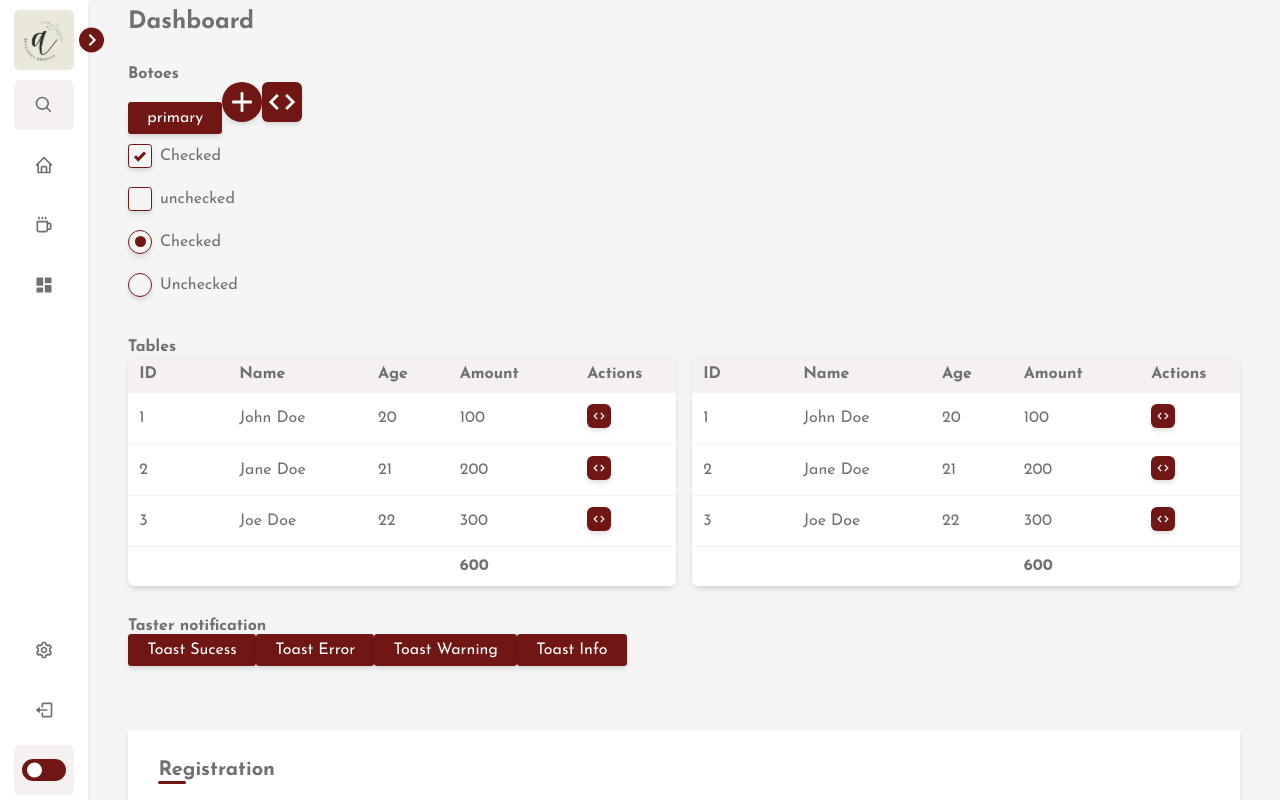
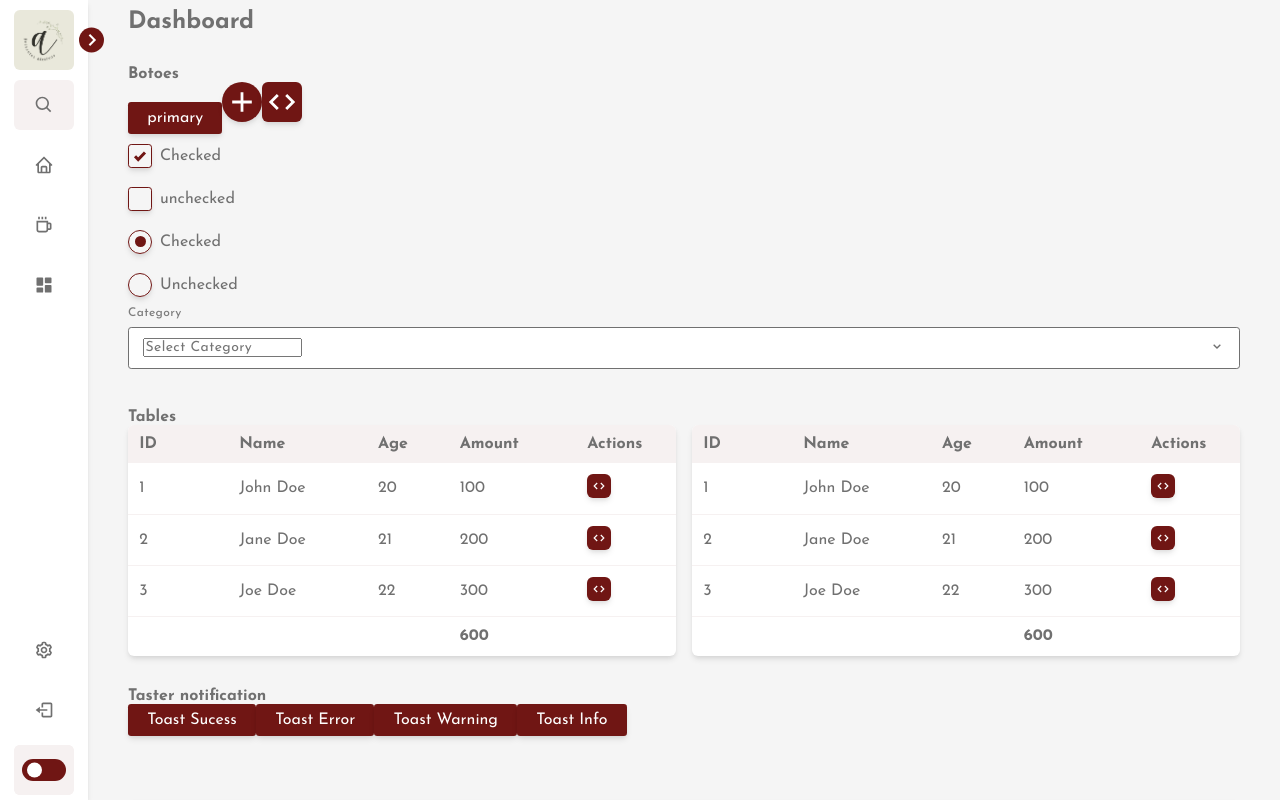
Before and after one commit to wevertonbruno/artesania, a React (Create React App) app: page /components in a window 1280 px wide. Shown: the top 800 px of the page. Built offline with nearby package versions, Linux system fonts and the light colour scheme.

Commit message:
feat: Create initial struct select

```diff
--- a/src/components/select/index.tsx
+++ b/src/components/select/index.tsx
@@ -1,18 +1,17 @@
 import React from "react";
 import * as Styled from "./styled";
 
-function index() {
+function Select() {
   return (
     <Styled.Container className="select">
       <div className="category-select">
         <label>Category</label>
-        <input type="checkbox" />
 
         <div className="select-button">
-          <div>Select category</div>
+          <input className="selected-value" placeholder="Select Category" />
           <div className="chevrons">
-            <Styled.ChevronUpIcon />
-            <Styled.ChevronDownIcon />
+            <Styled.ChevronUpIcon className="up" />
+            <Styled.ChevronDownIcon className="down" />
           </div>
         </div>
       </div>
@@ -20,4 +19,4 @@ function index() {
   );
 }
 
-export default index;
+export default Select;
--- a/src/components/select/styled.ts
+++ b/src/components/select/styled.ts
@@ -1,8 +1,63 @@
 import { BiChevronDown, BiChevronUp } from "react-icons/bi";
 import styled from "styled-components";
 
-export const Container = styled.div``;
+export const Container = styled.div`
+  label {
+    font-size: 0.75rem;
+    font-weight: 500;
+    color: var(--text-color);
+    opacity: 0.9;
+  }
 
-export const ChevronUpIcon = styled(BiChevronUp)``;
+  .category-select {
+    font-size: 0.75rem;
+    letter-spacing: 0.0225rem;
+    position: relative;
+  }
 
-export const ChevronDownIcon = styled(BiChevronDown)``;
+  .selected-value {
+    &:focus ~ .select-button .chevrons {
+      .down {
+        display: none;
+      }
+      .up {
+        display: block;
+      }
+    }
+  }
+
+  .select-button {
+    margin: 0.5rem 0;
+    display: flex;
+    padding: 0 0.9rem;
+    height: 2.625rem;
+
+    align-items: center;
+    justify-content: space-between;
+
+    border-radius: var(--default-radius);
+    border: 1px solid var(--text-color);
+    background-color: var(--sidebar-color);
+  }
+
+  .selected-value {
+    font-size: 0.875rem;
+    letter-spacing: 0.02625rem;
+  }
+
+  .chevrons {
+    .up {
+      display: none;
+    }
+  }
+`;
+
+export const ChevronUpIcon = styled(BiChevronUp)`
+  width: 1rem;
+  height: 1rem;
+`;
+
+export const ChevronDownIcon = styled(BiChevronDown)`
+  width: 1rem;
+  height: 1rem;
+`;
--- a/src/components/sidebar/styled.tsx
+++ b/src/components/sidebar/styled.tsx
@@ -31,6 +31,8 @@ export const SidebarWrapper = styled.nav`
     transition: var(--tran-03);
     white-space: nowrap;
     opacity: 1;
+    transform: scaleX(1);
+    transform-origin: 0%;
   }
 
   &.sidebar-closed {
@@ -38,6 +40,7 @@ export const SidebarWrapper = styled.nav`
 
     .text {
       opacity: 0;
+      transform: scaleX(0);
     }
 
     .toggle-sidebar {
--- a/src/globalstyle.ts
+++ b/src/globalstyle.ts
@@ -30,6 +30,12 @@ export default createGlobalStyle`
         --tran-05: all 0.5s ease;
         --bezier: cubic-bezier(0.65, 0.25, 0.56, 0.96);
         --tran-toast: all 0.5s cubic-bezier(0.68, -.55, 0.265, 1.35);
+
+        font-synthesis: none;
+        text-rendering: optimizeLegibility;
+        -webkit-font-smoothing: antialiased;
+        -moz-osx-font-smoothing: grayscale;
+        -webkit-text-size-adjust: 100%;
     }
 
     body.dark-mode {
--- a/src/pages/components/index.tsx
+++ b/src/pages/components/index.tsx
@@ -8,6 +8,7 @@ import Radio from "../../components/check-button/radio";
 import Toaster from "../../components/toaster";
 import { ToastContext } from "../../context/ToastContext";
 import * as Form from "../../components/form";
+import Select from "../../components/select";
 
 const handleClick = () => {
   alert("teste");
@@ -124,6 +125,7 @@ function Components() {
             <Radio label="Checked" checked name="check" onChange={onChange} />
             <Radio label="Unchecked" name="check" onChange={onChange} />
           </div>
+          <Select />
         </section>
 
         <section>
```
